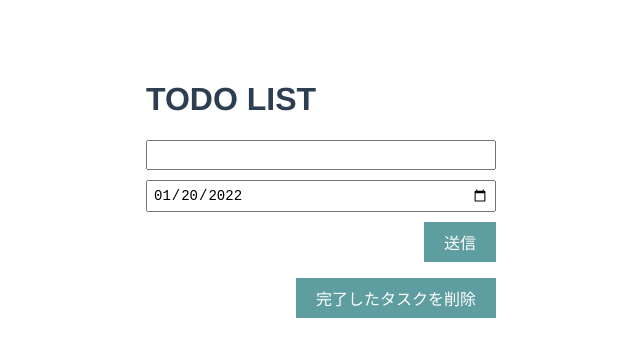
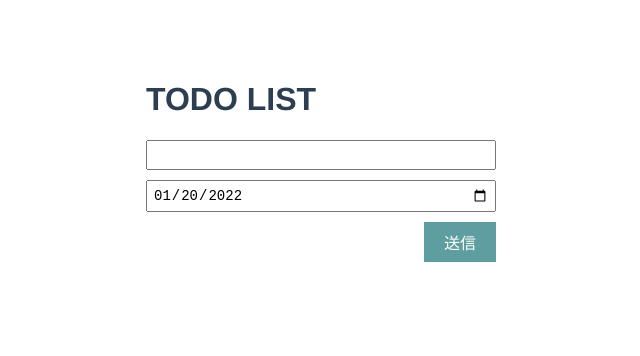
Before and after one commit to csekine-tech/vue_task, a Vue app: page / in a window 1280 px wide. Shown: the top 356 px of the page, without its empty margins (319-959 px from the left). Built offline with nearby package versions, Linux system fonts and the light colour scheme.

Commit message:
空配列時に一括削除ボタンを非表示

```diff
--- a/src/components/Todo.vue
+++ b/src/components/Todo.vue
@@ -33,7 +33,7 @@
         </li>
       </ul>
       <div class="button_wrapper">
-        <button class="purge_button" v-on:click="purgeItem()">
+        <button class="purge_button" v-on:click="purgeItem()" v-if="todos.length">
           完了したタスクを削除
         </button>
       </div>
@@ -69,6 +69,7 @@ export default {
       }
     },
     purgeItem: function () {
+      if (this.todos === "") return;
       if (confirm("Are you sure?")) {
         this.todos.forEach((todo, key) => {
           if (todo.isDone === true) {
```
